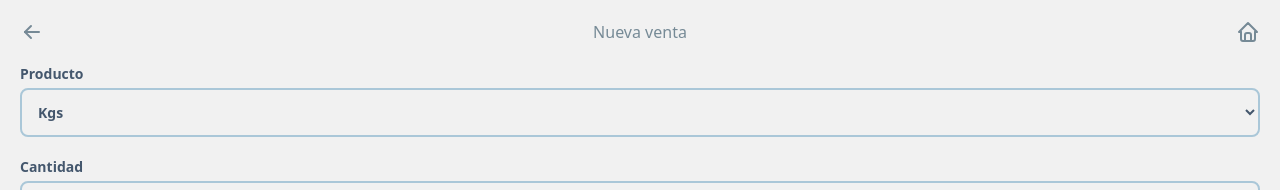
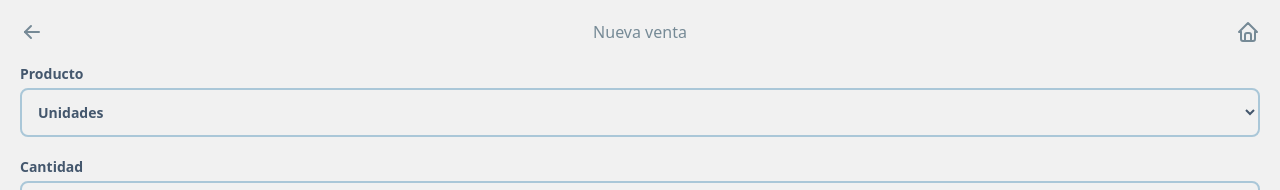
Before and after one commit to edmirgalvan01/inventory-managment-app, a React (Vite) app: page /new-sale in a window 1280 px wide. Shown: the top 190 px of the page. Built offline with nearby package versions, Linux system fonts and the light colour scheme; no server answers.

Commit message:
Create default option to Select

```diff
--- a/src/components/FieldInput.tsx
+++ b/src/components/FieldInput.tsx
@@ -52,6 +52,9 @@ export function FieldSelect({
         onChange={handleChange}
         className="bg-transparent border-light-blue border-2 rounded-[8px] p-3 outline-none placeholder:italic "
       >
+        <option value="" defaultChecked>
+          Unidades
+        </option>
         <option value="kgs">Kgs</option>
         <option value="grs">Grs</option>
         <option value="lts">Lts</option>
```
